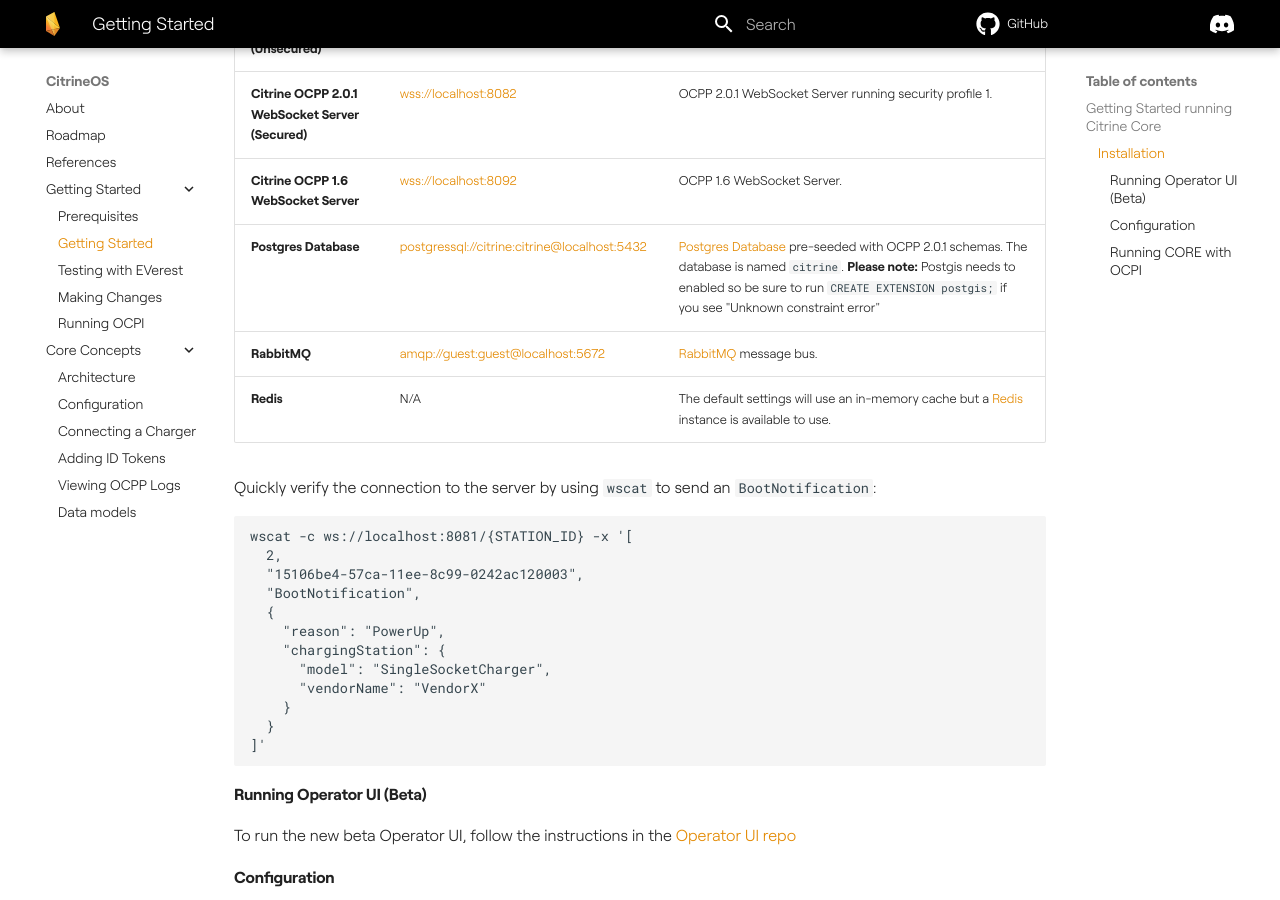
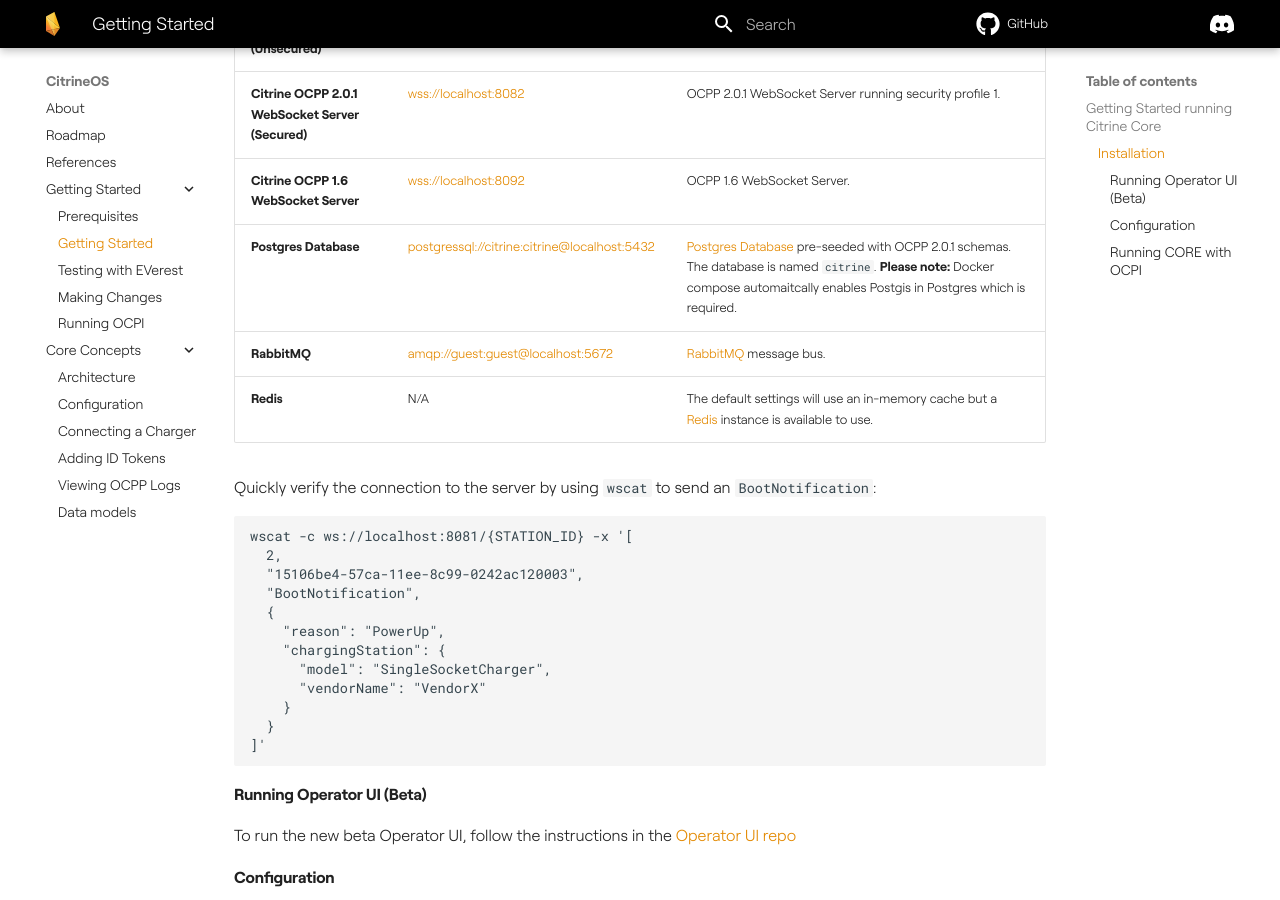
Before and after one commit to citrineos/citrineos.github.io, an MkDocs documentation site: the page built from docs/getting-started/getting-started.md, in a window 1280 px wide and 900 px high, scrolled down 795 px. Built offline with MkDocs 1.6.1 and Material for MkDocs 9.7.7, drawn with Linux system fonts in a browser that asks for light colours; plug-ins that fetch from the network failed and are left out; comment, search, counter and statistics services are not loaded; the version menu is left out.

Commit message:
feat: addressing feedback

````diff
--- a/docs/getting-started/getting-started.md
+++ b/docs/getting-started/getting-started.md
@@ -23,15 +23,15 @@
 
 You should now have the following services running:
 
-| Service                                       | URL                                                                                          | Description                                                                                                                                                                                                                                           |
-|-----------------------------------------------|----------------------------------------------------------------------------------------------|-------------------------------------------------------------------------------------------------------------------------------------------------------------------------------------------------------------------------------------------------------|
-| **Citrine OCPP HTTP Server**                  | [http://localhost:8080](http://localhost:8080)                                               | See [localhost:8080/docs](http://localhost:8080/docs) for full details.                                                                                                                                                                               |
-| **Citrine OCPP 2.0.1 WebSocket Server (Unsecured)** | [ws://localhost:8081](ws://localhost:8081)                                                   | OCPP 2.0.1 WebSocket Server running security profile 0.                                                                                                                                                                                               |
-| **Citrine OCPP 2.0.1 WebSocket Server (Secured)**   | [wss://localhost:8082](wss://localhost:8082)                                                 | OCPP 2.0.1 WebSocket Server running security profile 1.                                                                                                                                                                                               |
-| **Citrine OCPP 1.6 WebSocket Server**   | [wss://localhost:8092](wss://localhost:8092)                                                 | OCPP 1.6 WebSocket Server.                                                                                                                                                                                                                            |
-| **Postgres Database**                         | [postgressql://citrine:citrine@localhost:5432](postgressql://citrine:citrine@localhost:5432) | [Postgres Database](https://www.postgresql.org) pre-seeded with OCPP 2.0.1 schemas. The database is named `citrine`. <b>Please note:</b> Postgis needs to enabled so be sure to run `CREATE EXTENSION postgis;` if you see "Unknown constraint error" |
-| **RabbitMQ**                                  | [amqp://guest:guest@localhost:5672](amqp://guest:guest@localhost:5672)                       | [RabbitMQ](http://rabbitmq.com) message bus.                                                                                                                                                                                                          |
-| **Redis**                                     | N/A                                                                                          | The default settings will use an in-memory cache but a [Redis](https://redis.io/) instance is available to use.                                                                                                                                       |
+| Service                                       | URL                                                                                          | Description                                                                                                                                                                                                          |
+|-----------------------------------------------|----------------------------------------------------------------------------------------------|----------------------------------------------------------------------------------------------------------------------------------------------------------------------------------------------------------------------|
+| **Citrine OCPP HTTP Server**                  | [http://localhost:8080](http://localhost:8080)                                               | See [localhost:8080/docs](http://localhost:8080/docs) for full details.                                                                                                                                              |
+| **Citrine OCPP 2.0.1 WebSocket Server (Unsecured)** | [ws://localhost:8081](ws://localhost:8081)                                                   | OCPP 2.0.1 WebSocket Server running security profile 0.                                                                                                                                                              |
+| **Citrine OCPP 2.0.1 WebSocket Server (Secured)**   | [wss://localhost:8082](wss://localhost:8082)                                                 | OCPP 2.0.1 WebSocket Server running security profile 1.                                                                                                                                                              |
+| **Citrine OCPP 1.6 WebSocket Server**   | [wss://localhost:8092](wss://localhost:8092)                                                 | OCPP 1.6 WebSocket Server.                                                                                                                                                                                           |
+| **Postgres Database**                         | [postgressql://citrine:citrine@localhost:5432](postgressql://citrine:citrine@localhost:5432) | [Postgres Database](https://www.postgresql.org) pre-seeded with OCPP 2.0.1 schemas. The database is named `citrine`. <b>Please note:</b> Docker compose automaitcally enables Postgis in Postgres which is required. |
+| **RabbitMQ**                                  | [amqp://guest:guest@localhost:5672](amqp://guest:guest@localhost:5672)                       | [RabbitMQ](http://rabbitmq.com) message bus.                                                                                                                                                                         |
+| **Redis**                                     | N/A                                                                                          | The default settings will use an in-memory cache but a [Redis](https://redis.io/) instance is available to use.                                                                                                      |
 
 Quickly verify the connection to the server by using `wscat` to send an `BootNotification`:
 ```
````
